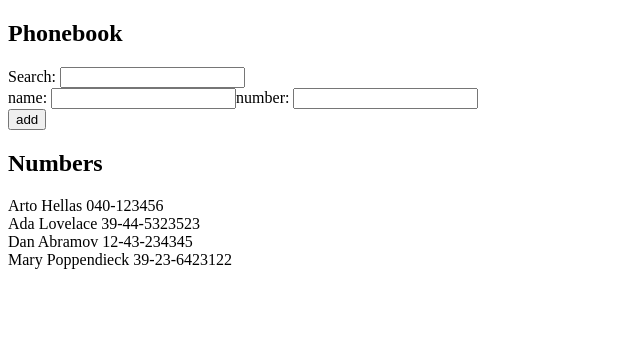
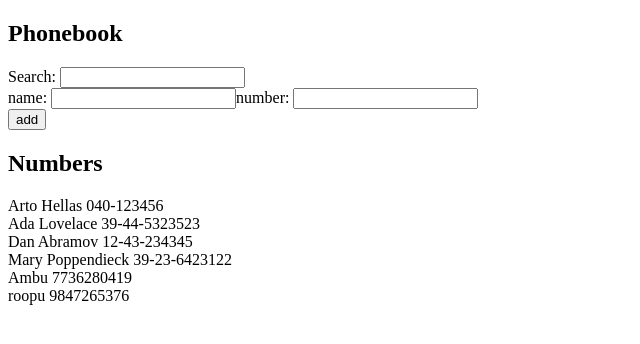
Before and after one commit to Ambady1/Part-2, a React (Create React App) app in the folder Exercise 2.6-/: page / in a window 1280 px wide. Shown: the top 344 px of the page, without its empty margins (0-640 px from the left). Built offline with nearby package versions, Linux system fonts and the light colour scheme; data requests are answered from the project's data file.

Commit message:
Exercise 2.12
Completed exercise 2.12

```diff
--- /dev/null
+++ b/Exercise 2.6-/db.json
@@ -0,0 +1,34 @@
+{
+  "persons": [
+    {
+      "name": "Arto Hellas",
+      "number": "040-123456",
+      "id": 1
+    },
+    {
+      "name": "Ada Lovelace",
+      "number": "39-44-5323523",
+      "id": 2
+    },
+    {
+      "name": "Dan Abramov",
+      "number": "12-43-234345",
+      "id": 3
+    },
+    {
+      "name": "Mary Poppendieck",
+      "number": "39-23-6423122",
+      "id": 4
+    },
+    {
+      "name": " Ambu",
+      "number": 7736280419,
+      "id": 5
+    },
+    {
+      "name": "roopu",
+      "number": "9847265376",
+      "id": 6
+    }
+  ]
+}
--- a/Exercise 2.6-/src/App.js
+++ b/Exercise 2.6-/src/App.js
@@ -1,15 +1,21 @@
-import React, { useState } from 'react';
+import React, { useEffect, useState } from 'react';
+import axios from 'axios';
 import PhonebookForm from './PhonebookForm';
 import PhonebookFilter from './PhonebookFilter';
 import PhonebookList from './PhonebookList';
 
 const App = () => {
-  const [persons, setPersons] = useState([
-    { name: 'Arto Hellas', number: '040-123456' },
-    { name: 'Ada Lovelace', number: '39-44-5323523' },
-    { name: 'Dan Abramov', number: '12-43-234345' },
-    { name: 'Mary Poppendieck', number: '39-23-6423122' }
-  ]);
+  const [persons, setPersons] = useState([]);
+  useEffect(() => {
+    axios
+      .get('http://localhost:3001/persons')
+      .then((response) => {
+        setPersons(response.data); // Update persons state with response.data
+      })
+      .catch((error) => {
+        console.error(error);
+      });
+  }, []);
 
   const [newName, setNewName] = useState('');
   const [newNumber, setNewNumber] = useState('');
@@ -19,7 +25,7 @@ const App = () => {
     e.preventDefault();
 
     // Check if the name already exists in the phonebook
-    if (persons.some(person => person.name === newName)) {
+    if (persons.some((person) => person.name === newName)) {
       alert(`${newName} is already added to the phonebook!`);
       return;
     }
@@ -28,13 +34,28 @@ const App = () => {
     setPersons(persons.concat(newContact));
     setNewName('');
     setNewNumber('');
+    saveData(newContact);
+  };
+
+  const saveData = (newContact) => {
+    // Save new number to json server
+    axios
+      .post('http://localhost:3001/persons', newContact)
+      .then((response) => {
+        console.log('Data stored successfully:', response.data);
+        // Handle the response as needed
+      })
+      .catch((error) => {
+        console.error('Error:', error);
+        // Handle the error as needed
+      });
   };
 
   const handleSearch = (term) => {
     setSearchTerm(term);
   };
 
-  const filteredPersons = persons.filter(person =>
+  const filteredPersons = persons.filter((person) =>
     person.name.toLowerCase().includes(searchTerm.toLowerCase())
   );
 
```
Also changed, not shown: Exercise 2.6-/package.json (+7 -1 lines), Exercise 2.6-/server.js (added, +35 -0 lines), 1 other file (tests, documents, lock files or other folders).
